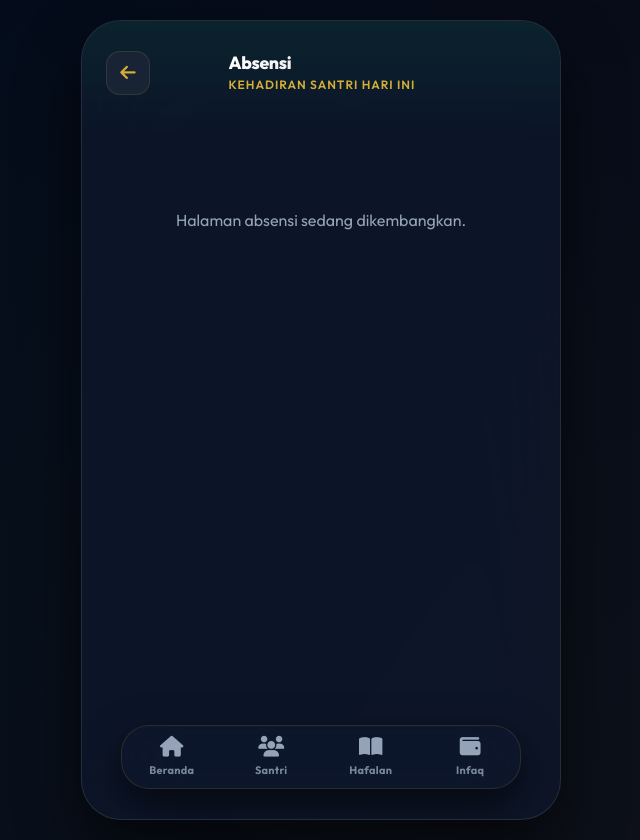
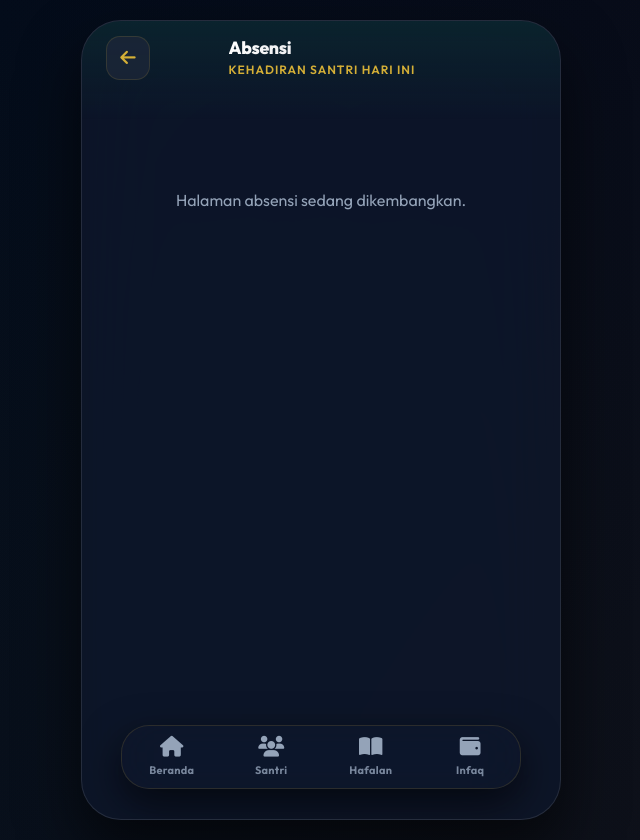
Before and after one commit to develzy/al-munawwaroh, a Next.js app: page /absensi in a window 1280 px wide. Shown: the whole page, without its empty margins (319-959 px from the left). Built offline with nearby package versions, Linux system fonts and the light colour scheme.

Commit message:
Fix: IDE errors and header spacing

```diff
--- a/src/app/page.module.css
+++ b/src/app/page.module.css
@@ -34,7 +34,7 @@
 
 /* Base Header (Untuk halaman sub-menu) */
 .header {
-    padding: 30px 24px 10px 24px;
+    padding: 15px 24px 5px 24px;
     background: linear-gradient(180deg, rgba(6, 95, 70, 0.2) 0%, transparent 100%);
     position: relative;
     margin-bottom: 0px;
@@ -88,6 +88,7 @@
     font-size: 1.1rem;
     font-weight: 800;
     line-height: 1.1;
+    margin: 0;
     background: linear-gradient(135deg, #fff 0%, #d1d5db 100%);
     -webkit-background-clip: text;
     background-clip: text;
--- a/src/app/santri/[id]/edit/EditSantriForm.tsx
+++ b/src/app/santri/[id]/edit/EditSantriForm.tsx
@@ -3,7 +3,7 @@
 import { useState } from 'react';
 import { useRouter } from 'next/navigation';
 import styles from '@/app/page.module.css';
-import { updateSantri } from './actions';
+import { updateSantri } from '@/app/santri/[id]/edit/actions';
 import type { Santri } from '@/lib/db';
 
 export default function EditSantriForm({ santri }: { santri: Santri }) {
--- a/src/app/santri/[id]/edit/page.tsx
+++ b/src/app/santri/[id]/edit/page.tsx
@@ -1,7 +1,7 @@
 import Link from 'next/link';
 import { notFound } from 'next/navigation';
 import styles from '../../../page.module.css';
-import EditSantriForm from './EditSantriForm';
+import EditSantriForm from '@/app/santri/[id]/edit/EditSantriForm';
 import { getDB, Santri } from '@/lib/db';
 
 export const runtime = 'edge';
--- a/src/app/santri/page.tsx
+++ b/src/app/santri/page.tsx
@@ -37,7 +37,7 @@ export default async function SantriPage() {
                 </div>
             </header>
 
-            <main className={styles.main}>
+            <main className={styles.main} style={{ paddingTop: '10px' }}>
                 <SantriList initialSantri={santriData} />
             </main>
         </>
```
